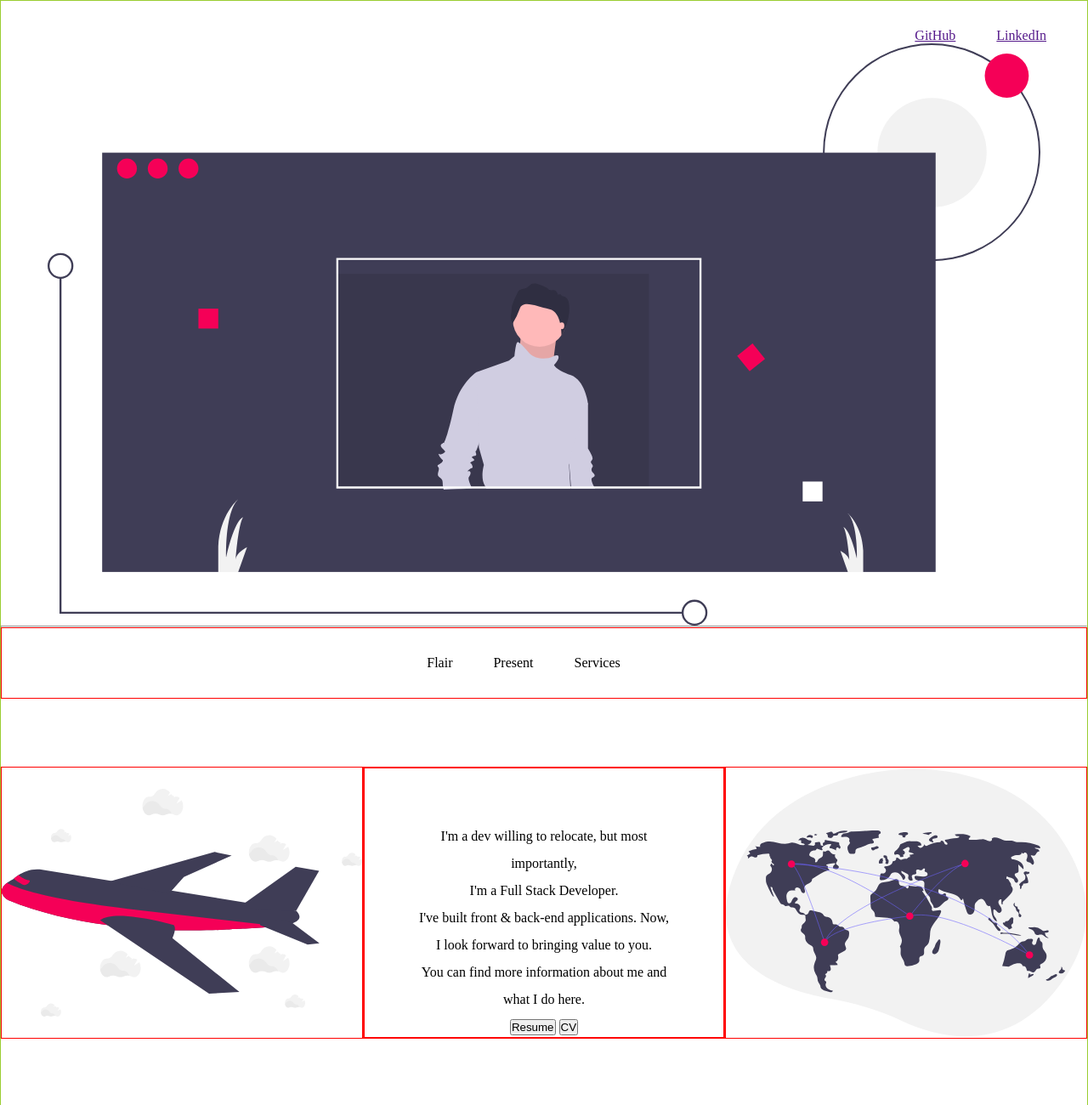
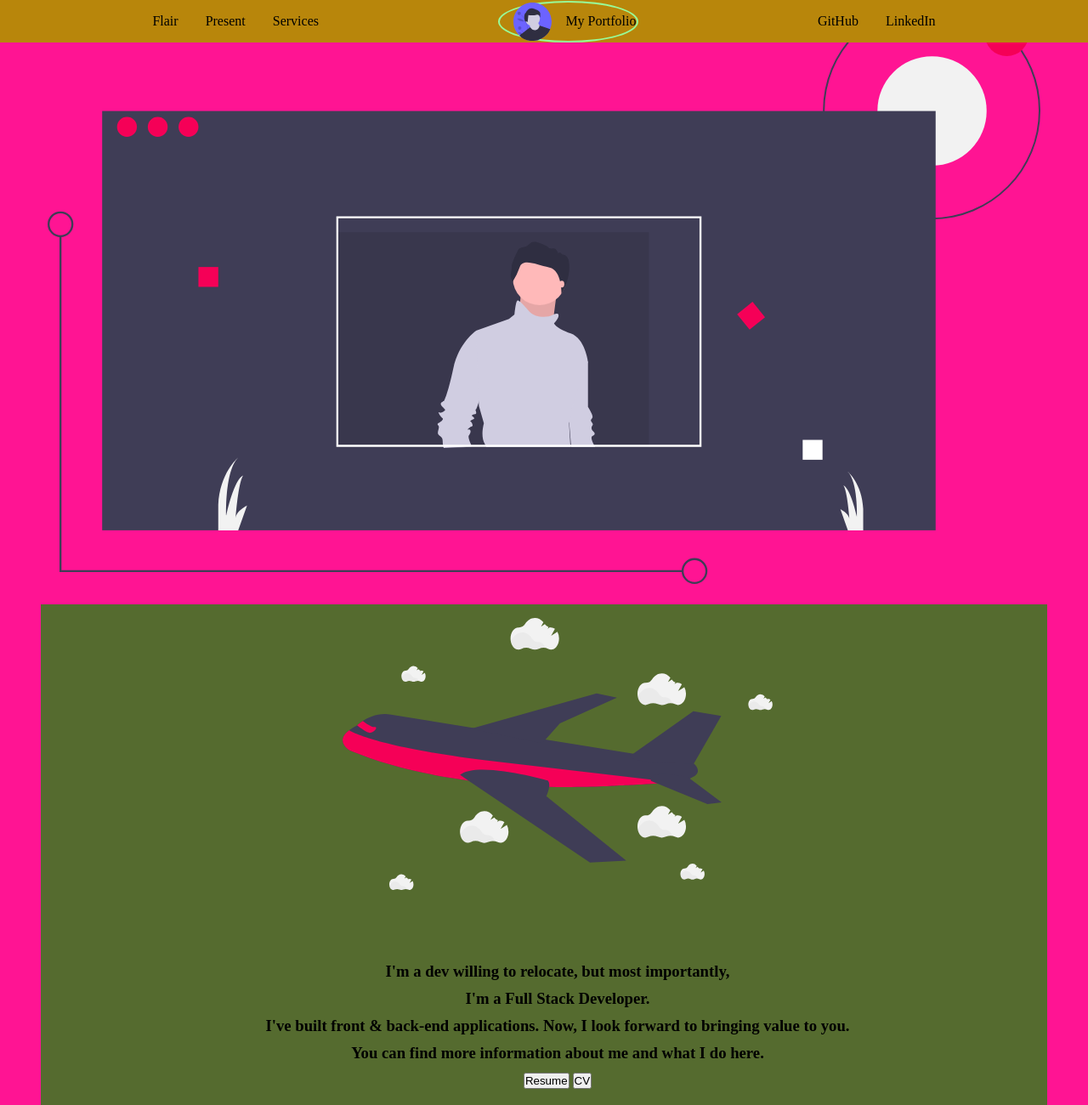
Before and after one commit to hamilton-mike/friendly-system, a plain HTML site: page simplefolio.html in a window 1280 px wide. Shown: the top 1300 px of the page at 85% size. Drawn offline with Linux system fonts and the light colour scheme.

Commit message:
skills section

```diff
--- a/simplefolio.html
+++ b/simplefolio.html
@@ -10,43 +10,77 @@
 <body>
     <main>
         <header>
-            <div class="links">
+            <nav class="flex navbar">
+                <ul class="flex unordered">
+                    <li>Flair</li>
+                    <li>Present</li>
+                    <li>Services</li>
+                </ul>
+
+                <div class="flex logo dos">
+                    <img src="./img/male.svg" alt="avatar">
+                    <p>My Portfolio</p>
+                </div>
+
+                <ul class="flex unordered">
+                    <li><a href="">GitHub</a></li>
+                    <li><a href="">LinkedIn</a></li>
+                </ul>
+                <!-- <div class="links">
                     <ul class="flex unorder">
                         <li><a href="">GitHub</a></li>
                         <li><a href="">LinkedIn</a></li>
                     </ul>
+                </div> -->
+            </nav>
+
+            <hr>
+
+            <div class="banner flex">
+                <img src="./img/banner.svg" alt="website">
             </div>
 
-            <div class="title flex">
-                <img src="./img/banner.svg" alt="website">
-            </div>
-            <hr>
+        </header>
 
-            <nav class="navbar">
-                <ul class="flex unorder">
-                    <li>Flair</li>
-                    <li>Present</li>
-                    <li>Services</li>
-                </ul>
-            </nav>
-
+        <main>
+            <section id="about-section">
                 <div class="flex">
                     <div class="travel"></div>
 
-                <div class="about">
-                    <p>I'm a <span>dev</span> willing to relocate, but most importantly, <br />I'm a Full Stack Developer.</p>
-                    <p>I've built front & back-end applications. Now, I look forward to bringing value to you.</p>
-                    <p>You can find more information about me and what I do here.</p>
+                    <div class="content">
+                        <h3>I'm a <span>dev</span> willing to relocate, but most importantly, <br />I'm a Full Stack Developer.</h3>
+                        <h3>I've built front & back-end applications. Now, I look forward to bringing value to you.</h3>
+                        <h3>You can find more information about me and what I do here.</h3>
                         <button>Resume</button>
                         <button>CV</button>
                     </div>
 
                     <div class="world"></div>
                 </div>
+            </section>
+
+            <section id="skills-section">
+                <div class="flex double">
+                    <div id="html"></div>
+                    <div>
+                        <p>My skills consists of</p>
+                        <p>HTML CSS JAVASCRIPT REACT</p>
+                    </div>
+                </div>
+                <div class="flex double">
+                    <div>Collaboration & teamwork</div>
+                    <div id="front"></div>
+                </div>
+                <div class="flex double">
+                    <div id="back"></div>
+                    <div>NODE EXPRESS MONGODB</div>
+                </div>
+            </section>
 
             <section></section>
-        </header>
+        </main>
 
+        <footer></footer>
     </main>
 </body>
 </html>
--- a/style.css
+++ b/style.css
@@ -4,52 +4,80 @@
     box-sizing: border-box;
 }
 
+a, a:hover, a:focus, a:active {
+    text-decoration: none;
+    color: inherit;
+}
+
+img {
+    max-width: 100%;
+}
+
+li:hover {
+    text-decoration: underline;
+}
+
 .flex {
     display: flex;
 }
 
-.links {
-    margin-top: 2em;
-    float: right;
-}
-
-.unorder > li {
-    padding-right: 3em;
+.unordered > li {
+    display: inline;
+    margin: 1em;
     list-style-type: none;
     cursor: pointer;
 }
 
-.title {
+.banner {
     justify-content: center;
     line-height: 5.5em;
     font-size: 1.2em;
-    clear: both;
+    width: 100%;
+}
+
+.navbar, .dos {
+    justify-content: space-evenly;
+    align-items: center;
 }
 
 .navbar {
-    justify-content: space-around;
-    border: 1px solid red;
+    background-color: darkgoldenrod;
+    position: fixed;
+    width: 100%;
+    margin: 0 auto;
 }
 
-.navbar > ul {
-    margin: 2em;
-    justify-content: center;
+.dos {
+    border: 2px solid palegreen;
 }
 
-.about, .world, .travel {
-    border: 1px solid red;
-    margin-top: 5em;
-    justify-content: center;
-    height: 20em;
-    width: 100%;
-    padding: 4em;
-    text-align: center;
-    line-height: 2em;
-    overflow: hidden;
+.logo {
+    margin: auto 2em;
+    border-radius: 50%;
 }
 
-.about {
-    border: 2px solid red
+.logo img {
+    height: 45px;
+    padding: 0 1em;
+}
+
+main {
+    background: deeppink;
+}
+
+section {
+    margin: 1.5em 3em;
+    background: darkolivegreen;
+}
+
+.content, .world, .travel {
+    justify-content: center;
+    text-align: center;
+    width: 100%;
+    height: 20em;
+    padding-top: 3em;
+    margin: 1em;
+    line-height: 2em;
 }
 
 .travel {
@@ -64,11 +92,43 @@
     background-size: 100% 100%;
 }
 
-header {
-    border: 1px solid yellowgreen;
-    overflow: auto;
+#skills-section {
+    height: 100vh;
+}
+#skills-section div {
+    border: 2px solid black;
+    height: 33.3333vh;
 }
 
-section {
-    height: 100vh;
+.double > div{
+    width: 100%;
 }
+
+#html {
+    background: url('./img/websites.svg') no-repeat;
+    background-size: contain;
+    background-size: 100% 100%;
+}
+
+#front {
+    background: url('./img/pair.svg')  no-repeat;
+    background-size: contain;
+    background-size: 100% 100%;
+}
+
+#back {
+    background: url('./img/server.svg') no-repeat;
+    background-size: contain;
+    background-size: 100% 100%;
+}
+
+@media only screen and (max-width:1280px){
+    #about-section > div {
+        flex-direction: column;
+    }
+}
+
+footer {
+    height: 80px;
+    background: black;
+}
```
Also changed, not shown: img/holy-grail.svg (added), img/male.svg (added), img/pair.svg (added), img/server.svg (added), img/websites.svg (added). Lines whose indentation alone changed are shown as unchanged.
